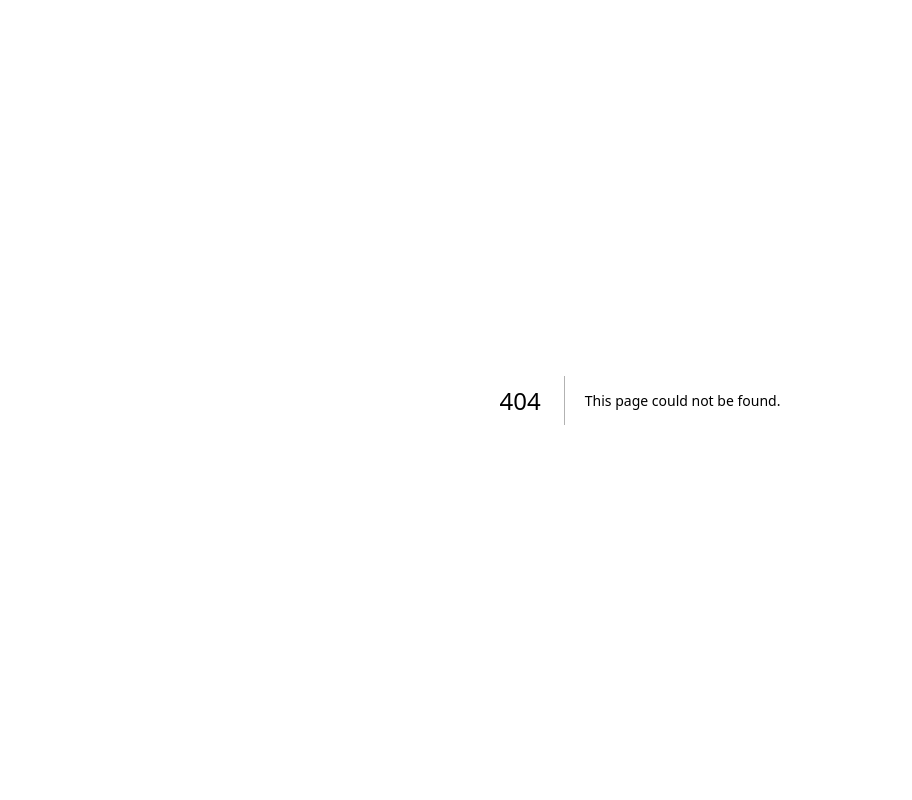
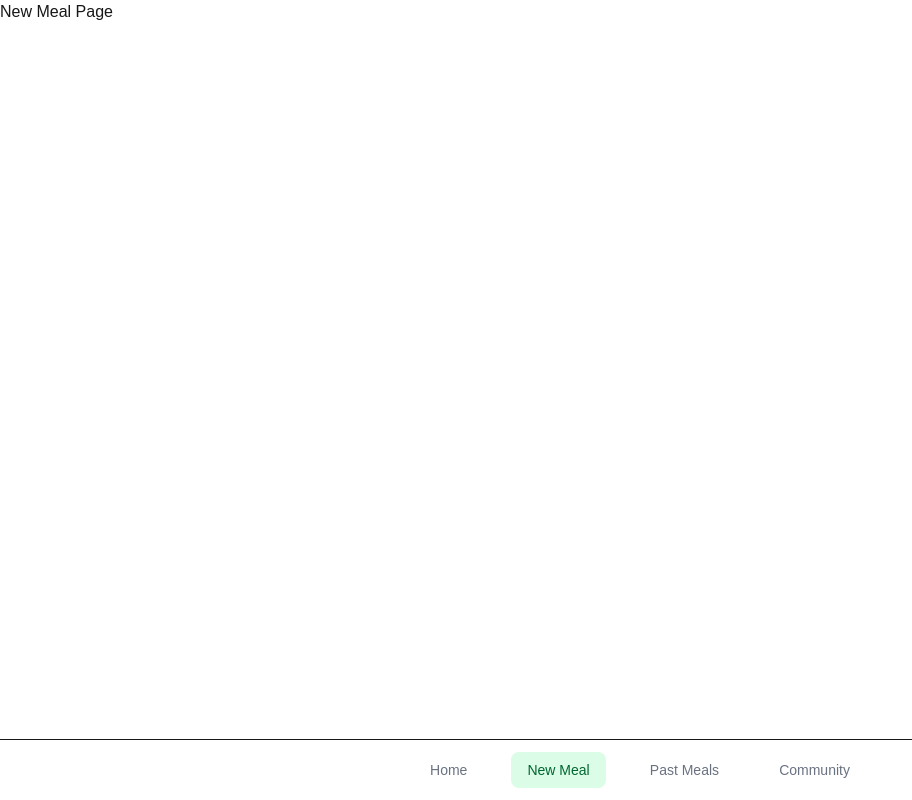
Before and after one commit to smilyfaces/Palmetto-Hacks-2027, a Next.js app: page /new_meal in a window 1280 px wide. Before the commit this address had no page. Shown: the whole page, without its empty margins (0-912 px from the left). Built offline with nearby package versions, Linux system fonts and the light colour scheme.

Commit message:
added files for navigation

```diff
--- /dev/null
+++ b/app/community/page.tsx
@@ -0,0 +1,10 @@
+import BottomNav from "@/components/BottomNav";
+
+export default function Community_Page() {
+    return (
+        <div>
+            <p>Community Page</p>
+            <BottomNav />
+        </div>
+    );
+}
--- /dev/null
+++ b/app/new_meal/page.tsx
@@ -0,0 +1,10 @@
+import BottomNav from "@/components/BottomNav";
+
+export default function New_Meal_Page() {
+    return (
+        <div>
+            <p>New Meal Page</p>
+            <BottomNav />
+        </div>
+    );
+}
--- /dev/null
+++ b/app/past_meals/page.tsx
@@ -0,0 +1,10 @@
+import BottomNav from "@/components/BottomNav";
+
+export default function Past_Meals_Page() {
+    return (
+        <div>
+            <p>Past Meals</p>
+            <BottomNav />
+        </div>
+    );
+}
--- /dev/null
+++ b/components/BottomNav.tsx
@@ -0,0 +1,39 @@
+"use client";
+
+import Link from "next/link";
+import { usePathname } from "next/navigation";
+
+const navItems = [
+  { label: "Home", href: "/" },
+  { label: "New Meal", href: "/new_meal" },
+  { label: "Past Meals", href: "/past_meals" },
+  { label: "Community", href: "/community" },
+];
+
+export default function BottomNav() {
+  const pathname = usePathname();
+
+  return (
+    <nav className="fixed bottom-0 left-0 z-50 w-full border-t bg-white">
+      <div className="mx-auto flex max-w-lg justify-around px-4 py-3">
+        {navItems.map((item) => {
+          const isActive = pathname === item.href;
+
+          return (
+            <Link
+              key={item.href}
+              href={item.href}
+              className={`rounded-lg px-4 py-2 text-sm font-medium ${
+                isActive
+                  ? "bg-green-100 text-green-800"
+                  : "text-gray-500 hover:bg-gray-100"
+              }`}
+            >
+              {item.label}
+            </Link>
+          );
+        })}
+      </div>
+    </nav>
+  );
+}
```
